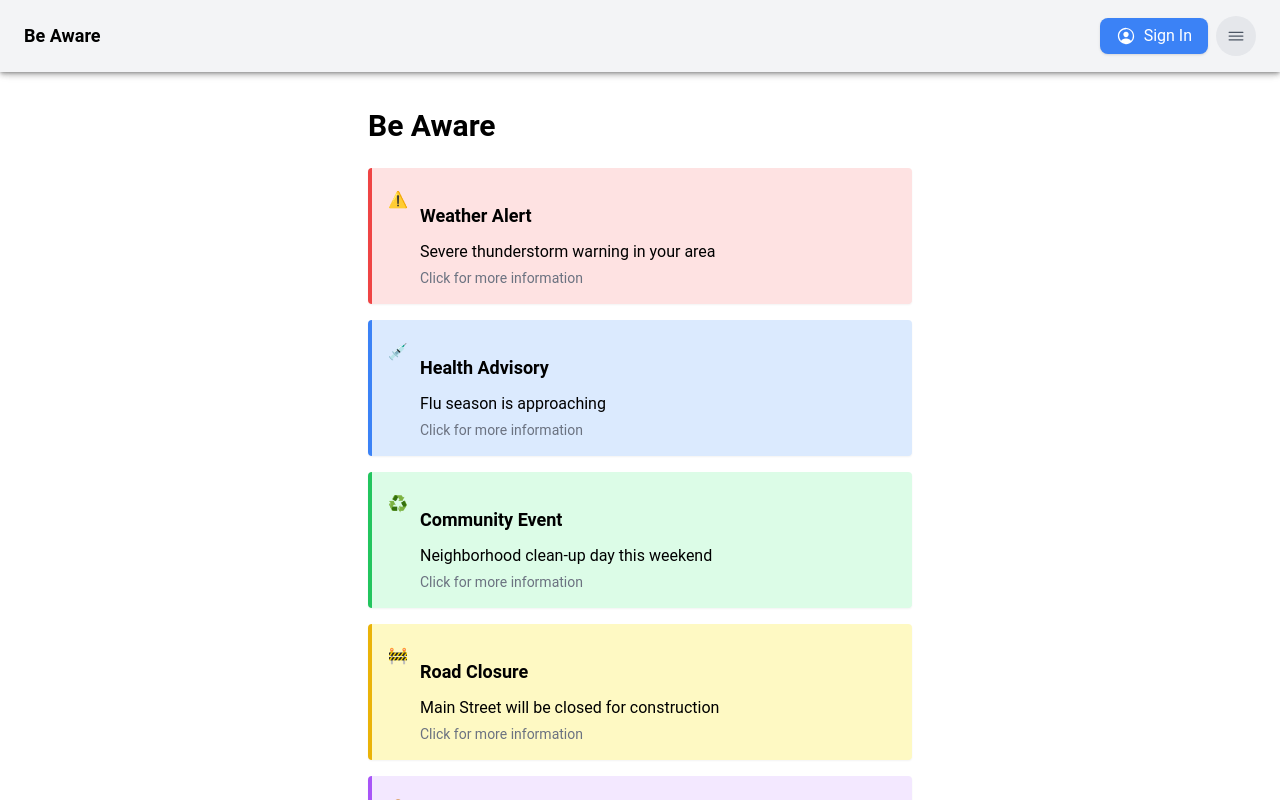
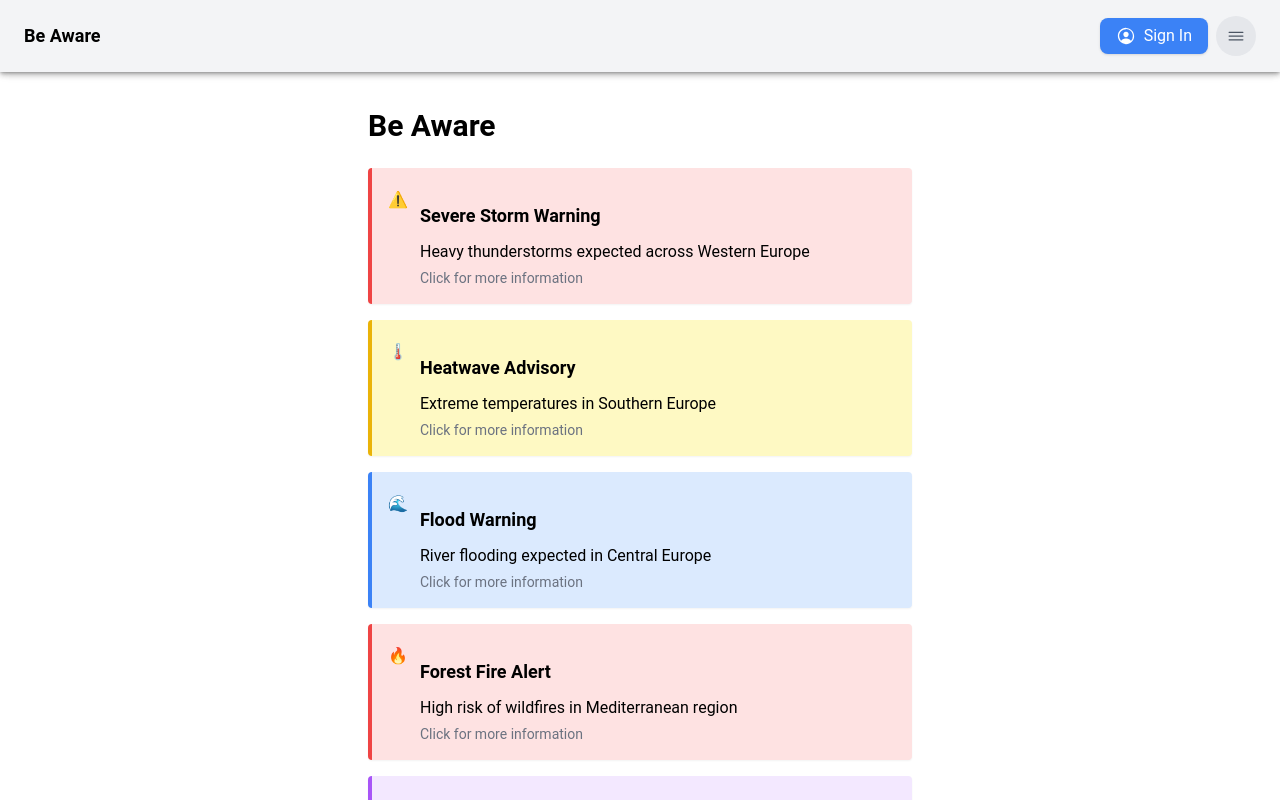
Before and after one commit to DimitarDevP/aiha-frontend, a React (Vite) app: page /Be-Aware in a window 1280 px wide. Built offline with nearby package versions, Linux system fonts and the light colour scheme.

Commit message:
Added Heatmap For testing

```diff
--- a/package.json
+++ b/package.json
@@ -23,13 +23,17 @@
     "@ionic/react-router": "^8.5.0",
     "@reduxjs/toolkit": "^2.8.2",
     "@tailwindcss/vite": "^4.1.7",
+    "@types/leaflet": "^1.9.17",
     "@types/react-router": "^5.1.20",
     "@types/react-router-dom": "^5.3.3",
     "axios": "^1.9.0",
     "history": "^4.10.1",
     "ionicons": "^7.4.0",
+    "leaflet": "^1.9.4",
+    "leaflet.heat": "^0.2.0",
     "react": "19.0.0",
     "react-dom": "19.0.0",
+    "react-leaflet": "^5.0.0",
     "react-redux": "^9.2.0",
     "react-router": "^5.3.4",
     "react-router-dom": "^5.3.4",
--- a/src/App.tsx
+++ b/src/App.tsx
@@ -1,4 +1,4 @@
-import { Redirect, Route } from 'react-router-dom';
+import { Redirect, Route, Switch } from 'react-router-dom';
 import {
   IonApp,
   IonIcon,
@@ -31,6 +31,7 @@ import Wrapper from './components/Wrapper';
 import UserInfo from './components/User/UserInfo';
 import BeAware from './components/BeAware/BeAware';
 import Home from './components/Home/Home';
+import { home, chatbubbles, alertCircle, person } from 'ionicons/icons';
 
 // Define RootState type
 interface RootState {
@@ -50,6 +51,7 @@ const App: React.FC = () => {
       <IonReactRouter>
         <IonTabs>
           <IonRouterOutlet>
+            <Switch>
               {/* Tabs */}
               <Route
                 exact
@@ -87,6 +89,7 @@ const App: React.FC = () => {
                   </Wrapper>
                 )}
               />
+
               {/* Auth routes with redirect when authenticated */}
               <Route
                 exact
@@ -114,8 +117,13 @@ const App: React.FC = () => {
                   )
                 }
               />
-            {/* Redirect root to tab1 */}
+
+              {/* Redirect root to Home */}
               <Route exact path="/" render={() => <Redirect to="/Home" />} />
+
+              {/* Catch-all route for non-existent paths */}
+              <Route render={() => <Redirect to="/Home" />} />
+            </Switch>
           </IonRouterOutlet>
         </IonTabs>
       </IonReactRouter>
--- a/src/components/BeAware/BeAware.tsx
+++ b/src/components/BeAware/BeAware.tsx
@@ -4,7 +4,6 @@ import { useSelector } from 'react-redux';
 import WarningCard from './Modals/WarningCard';
 import WarningModal from './Modals/WarningModal';
 import { RootState } from '../../store';
-import { Card } from '../../redux/beAware/beAwareSlice';
 
 const BeAware = () => {
   const [isModalOpen, setIsModalOpen] = useState(false);
@@ -57,6 +56,7 @@ const BeAware = () => {
           isOpen={isModalOpen}
           warning={selectedWarning}
           onClose={closeModal}
+          allWarnings={warnings} // Pass all warnings to the modal
         />
       )}
     </div>
--- a/src/components/BeAware/Types/warnings.ts
+++ b/src/components/BeAware/Types/warnings.ts
@@ -10,7 +10,12 @@ export interface WarningDetails {
   details: string;
   recommendations: string[];
   color: CardColor;
-  icon?: React.ReactNode; // Made optional to match Card interface
+  icon?: React.ReactNode;
+  location?: {
+    lat: number;
+    lng: number;
+    intensity?: number;
+  };
 }
 
 export interface WarningsState {
--- a/src/redux/beAware/beAwareSlice.ts
+++ b/src/redux/beAware/beAwareSlice.ts
@@ -12,76 +12,113 @@ import {
 
 type CardStatus = 'idle' | 'loading' | 'succeeded' | 'failed';
 
+// beAwareSlice.ts
+// beAwareSlice.ts
 const mockCards: Card[] = [
   {
     id: '1',
-    title: 'Weather Alert',
-    summary: 'Severe thunderstorm warning in your area',
-    details: 'A severe thunderstorm is expected to hit your area within the next hour. Expect heavy rain, strong winds up to 60 mph, and possible hail.',
+    title: 'Severe Storm Warning',
+    summary: 'Heavy thunderstorms expected across Western Europe',
+    details: 'A severe thunderstorm system is moving across Western Europe, bringing heavy rain, strong winds up to 80 km/h, and possible hail. The worst affected areas will be northern France and Benelux countries.',
     recommendations: [
-      'Stay indoors and away from windows',
-      'Avoid using electrical appliances',
-      'Have a flashlight and batteries ready',
-      'Monitor local weather updates'
+      'Avoid unnecessary travel',
+      'Secure outdoor objects',
+      'Stay away from windows during storms',
+      'Monitor local weather alerts'
     ],
     color: 'red',
-    icon: '⚠️'
+    icon: '⚠️',
+    location: { lat: 48.8566, lng: 2.3522, intensity: 0.9 } // Paris, France
   },
   {
     id: '2',
-    title: 'Health Advisory',
-    summary: 'Flu season is approaching',
-    details: 'Local health authorities report an early start to flu season with higher than usual cases reported. Vulnerable populations are at increased risk.',
+    title: 'Heatwave Advisory',
+    summary: 'Extreme temperatures in Southern Europe',
+    details: 'A prolonged heatwave is affecting Southern Europe with temperatures expected to reach 40°C in some areas. The heatwave will particularly impact Spain, Italy, and Greece.',
     recommendations: [
-      'Get your flu vaccination',
-      'Wash hands frequently',
-      'Avoid close contact with sick individuals',
-      'Stay home if you feel unwell'
+      'Stay hydrated',
+      'Avoid outdoor activities during peak hours',
+      'Check on vulnerable neighbors',
+      'Use sun protection'
     ],
-    color: 'blue',
-    icon: '💉'
+    color: 'yellow',
+    icon: '🌡️',
+    location: { lat: 41.9028, lng: 12.4964, intensity: 0.7 } // Rome, Italy
   },
   {
     id: '3',
-    title: 'Community Event',
-    summary: 'Neighborhood clean-up day this weekend',
-    details: 'Annual community clean-up event scheduled for Saturday from 9am to 1pm. Volunteers will meet at the community center.',
+    title: 'Flood Warning',
+    summary: 'River flooding expected in Central Europe',
+    details: 'Heavy rainfall has caused rivers to rise to dangerous levels in Germany, Austria, and Switzerland. Flooding is expected in low-lying areas along major river systems.',
     recommendations: [
-      'Bring gloves and reusable water bottles',
-      'Wear comfortable clothing and closed-toe shoes',
-      'Register in advance if possible',
-      'Spread the word to neighbors'
+      'Avoid flood-prone areas',
+      'Prepare sandbags if in risk zone',
+      'Have emergency supplies ready',
+      'Follow evacuation orders if issued'
     ],
-    color: 'green',
-    icon: '♻️'
+    color: 'blue',
+    icon: '🌊',
+    location: { lat: 52.5200, lng: 13.4050, intensity: 0.8 } // Berlin, Germany
   },
   {
     id: '4',
-    title: 'Road Closure',
-    summary: 'Main Street will be closed for construction',
-    details: 'From Monday to Friday next week, Main Street between 5th and 8th avenues will be closed for sewer line replacement. Detours will be in place.',
+    title: 'Forest Fire Alert',
+    summary: 'High risk of wildfires in Mediterranean region',
+    details: 'Dry conditions and high temperatures have created extreme fire risk in Portugal, Spain, and southern France. Several fires are already burning out of control.',
     recommendations: [
-      'Plan alternative routes',
-      'Allow extra travel time',
-      'Consider public transportation',
-      'Check city website for updates'
+      'Avoid outdoor burning',
+      'Report any signs of fire immediately',
+      'Prepare evacuation plans',
+      'Follow local authority instructions'
     ],
-    color: 'yellow',
-    icon: '🚧'
+    color: 'red',
+    icon: '🔥',
+    location: { lat: 38.7223, lng: -9.1393, intensity: 0.95 } // Lisbon, Portugal
   },
   {
     id: '5',
-    title: 'Public Safety Notice',
-    summary: 'Recent increase in package thefts',
-    details: 'There has been a recent spike in package thefts from porches in the area. Police are investigating but recommend extra precautions.',
+    title: 'Air Quality Warning',
+    summary: 'Dangerous pollution levels in major cities',
+    details: 'Industrial emissions and weather conditions have combined to create hazardous air quality in several European capitals. Sensitive groups should take precautions.',
     recommendations: [
-      'Require signatures for deliveries',
-      'Use package lockers if available',
-      'Install security cameras',
-      'Coordinate with neighbors to watch for deliveries'
+      'Limit outdoor activities',
+      'Use air purifiers if available',
+      'Wear masks when outside',
+      'Keep windows closed'
     ],
     color: 'purple',
-    icon: '📦'
+    icon: '🏭',
+    location: { lat: 50.0755, lng: 14.4378, intensity: 0.6 } // Prague, Czech Republic
+  },
+  {
+    id: '6',
+    title: 'Transport Disruptions',
+    summary: 'Major strikes affecting public transport',
+    details: 'Nationwide transport strikes are causing severe disruptions to rail and air travel across France and neighboring countries. Expect cancellations and delays.',
+    recommendations: [
+      'Check travel status before departing',
+      'Allow extra time for journeys',
+      'Consider alternative transport',
+      'Monitor strike updates'
+    ],
+    color: 'yellow',
+    icon: '🚆',
+    location: { lat: 45.7640, lng: 4.8357, intensity: 0.5 } // Lyon, France
+  },
+  {
+    id: '7',
+    title: 'Winter Storm Alert',
+    summary: 'Heavy snowfall expected in Scandinavia',
+    details: 'A major winter storm will bring heavy snow and strong winds to Norway, Sweden, and Finland. Travel will be extremely difficult in affected areas.',
+    recommendations: [
+      'Stock up on supplies',
+      'Avoid unnecessary travel',
+      'Prepare for possible power outages',
+      'Dress in warm layers'
+    ],
+    color: 'blue',
+    icon: '❄️',
+    location: { lat: 59.3293, lng: 18.0686, intensity: 0.7 } // Stockholm, Sweden
   }
 ];
 
@@ -93,6 +130,11 @@ export interface Card {
   recommendations: string[];
   color: 'yellow' | 'red' | 'blue' | 'green' | 'purple' | 'default';
   icon?: string;
+  location?: {
+    lat: number;
+    lng: number;
+    intensity?: number;
+  };
 }
 
 interface CardState {
```
Also changed, not shown: src/components/BeAware/Modals/WarningModal.tsx (+85 -10 lines), src/components/Heatmap/Heatmap.tsx (added, +115 -0 lines), src/components/User/User.tsx (+28 -18 lines), 1 other file (tests, documents, lock files or other folders). Lines whose indentation alone changed are shown as unchanged.
